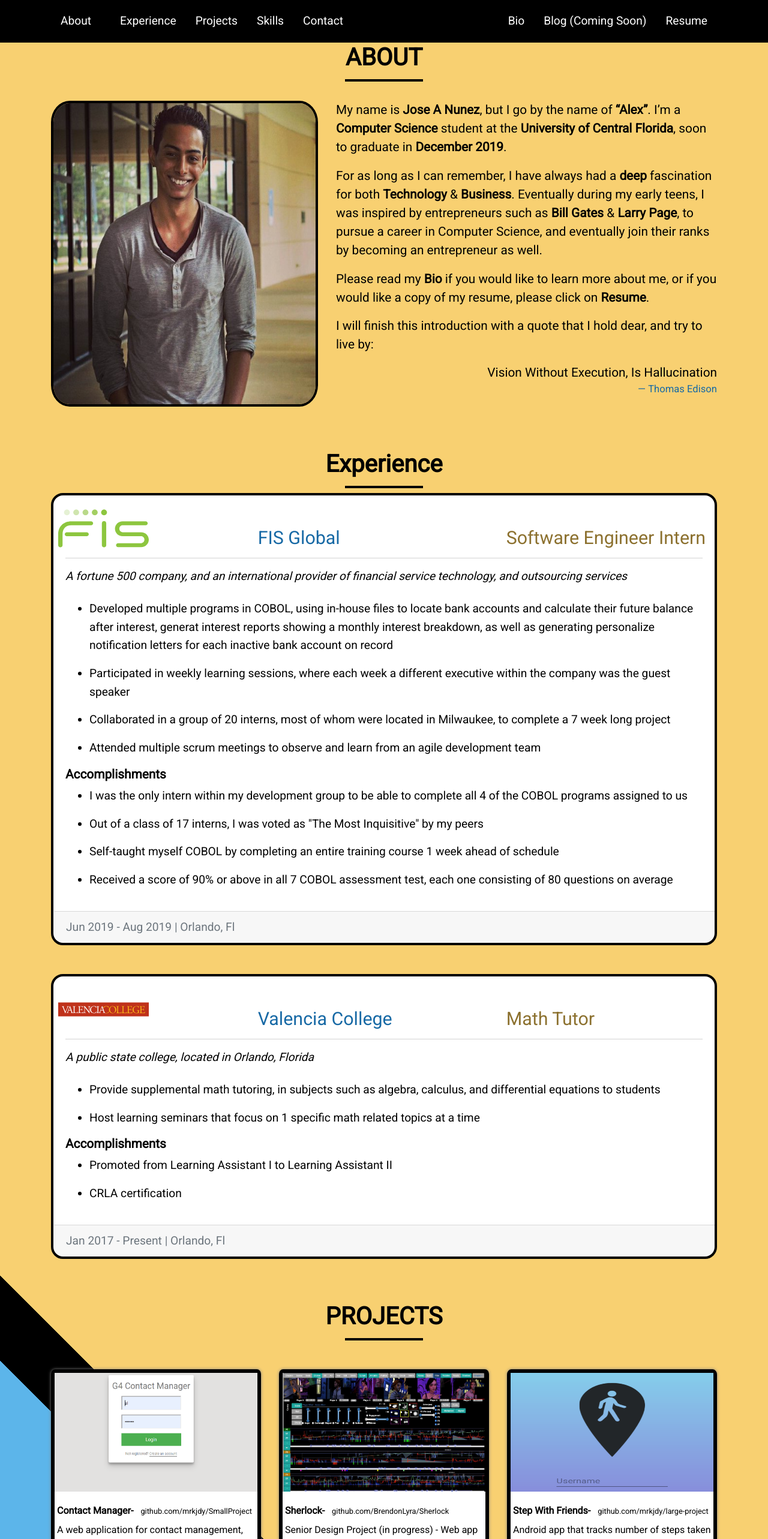
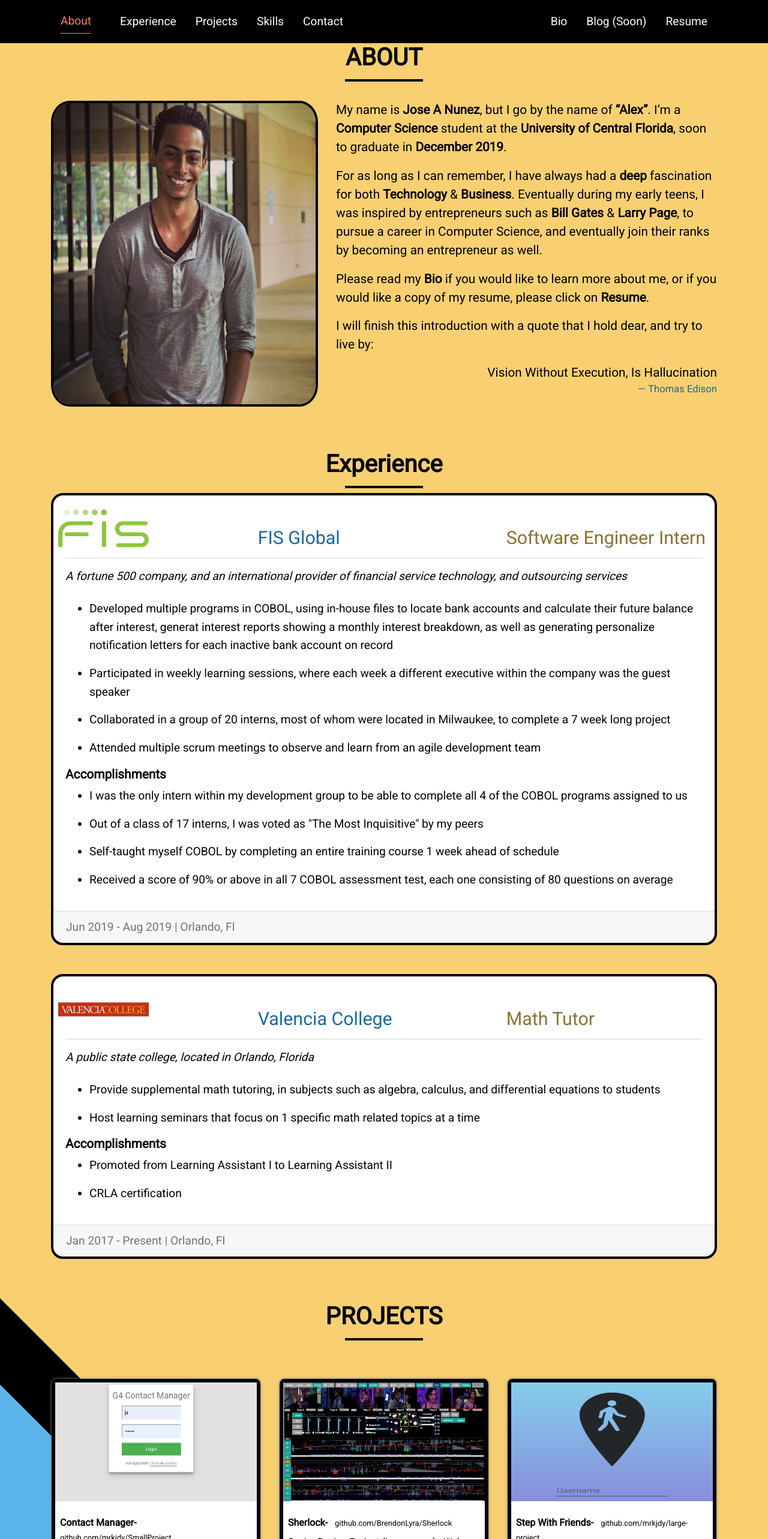
Before and after one commit to ThatDudeAlex/Portfolio-Website-React-Version-, a React (Create React App) app: page / in a window 1280 px wide. Shown: the top 2566 px of the page at 60% size. Built offline with nearby package versions, Linux system fonts and the light colour scheme.

Commit message:
fix bugs with nav bar and css

```diff
--- a/src/components/Navigation.js
+++ b/src/components/Navigation.js
@@ -2,6 +2,7 @@ import React, { Component } from "react";
 import { Navbar, Nav } from 'react-bootstrap';
 import { Container } from 'reactstrap';
 import { Link, animateScroll as scroll } from "react-scroll";
+import '../css/navigation.css';
 
 export default class Navigation extends Component {
 
@@ -12,78 +13,84 @@ export default class Navigation extends Component {
       <Navbar collapseOnSelect expand="md" className="bg-black text-white" fixed="top">
         <Container>
 
-          <Nav.Link href="">
           <Link
             activeClass="active"
             to="aboutComponent"
             spy={true}
             smooth={true}
             offset={-70}
-              duration={300}
+            duration={200}
+            className="nav-link"
           >
-              <Navbar.Brand href="" to="aboutComponent" className="text-white">About</Navbar.Brand>
+            {/* <Nav.Link href="#"> */}
+              <Navbar.Brand href="#"  className="text-white">About</Navbar.Brand>
+            {/* </Nav.Link> */}
           </Link>
-          </Nav.Link>
-
 
           <Navbar.Toggle aria-controls="responsive-navbar-nav" />
           <Navbar.Collapse id="responsive-navbar-nav">
             <Nav className="mr-auto">
-              <Nav.Link href="">
+
               <Link
                 activeClass="active"
                 to="expComponent"
                 spy={true}
                 smooth={true}
                 offset={-70}
-                  duration={300}
+                duration={200}
+                className="link"
               >
+                <Nav.Link href="#">
                   Experience
+                </Nav.Link>
               </Link>
-              </Nav.Link>
 
-              <Nav.Link href="">
               <Link
                 activeClass="active"
                 to="projectComponent"
                 spy={true}
                 smooth={true}
                 offset={-70}
-                  duration={300}
+                duration={200}
+                className="link"
               >
+                <Nav.Link href="#">
                   Projects
+                </Nav.Link>
               </Link>
-              </Nav.Link>
 
-              <Nav.Link href="">
               <Link
                 activeClass="active"
                 to="skillsComponent"
                 spy={true}
                 smooth={true}
                 offset={-70}
-                  duration={300}
+                duration={200}
+                className="link"
               >
+                <Nav.Link href="#">
                   Skills
+                </Nav.Link>
               </Link>
-              </Nav.Link>
 
-              <Nav.Link href="">
               <Link
                 activeClass="active"
                 to="contactComponent"
                 spy={true}
                 smooth={true}
-                  offset={-70}
-                  duration={300}
+                offset={-30}
+                duration={200}
+                className="link"
               >
+                <Nav.Link href="#">
                   Contact
+                </Nav.Link>
               </Link>
-              </Nav.Link>
+
             </Nav>
             <Nav>
               <Nav.Link href="#deets">Bio</Nav.Link>
-              <Nav.Link href="#deets">Blog (Coming Soon)</Nav.Link>
+              <Nav.Link href="#deets">Blog (Soon)</Nav.Link>
               <Nav.Link href="#deets">Resume</Nav.Link>
             </Nav>
           </Navbar.Collapse>
--- a/src/components/ProjectCards.js
+++ b/src/components/ProjectCards.js
@@ -1,51 +1,66 @@
 import React from "react";
 import { Container, Row, Col } from 'reactstrap';
 
-const ProjectCards = ({ allProjects }) => {
+const ProjectCards = ({ name, description, image, tech, url, git }) => {
     return (
-        <Container className=" text-left pt-4">
-            <Row>
 
 
-                {allProjects.map(prj => (
-                    <Col lg="4" className="text-left mt-3 mb-3" key={prj.id}>
-                        <div className=" projectCards">
-                            <img src={prj.image} className="prjImage mb-3" />
+        <Col lg="6" xl="4" className="text-left mt-3 mb-3 p-3">
+            <div className="projectCards">
 
-                            <div className="p-1">
-                                <a href={prj.url} target="_blank">
-                                    <strong className="prjName mr-2">{prj.name}</strong>
-                                    <span className="prjUrl">{prj.git}</span>
+                <img src={image} className="prjImage mb-3" />
+
+                <div className="p-2">
+                    <a href={url} target="_blank">
+                        <strong className="prjName mr-2">{name}</strong>
+                        <span className="prjUrl">{git}</span>
                     </a>
 
 
-                                <p className="mt-2">{prj.description}</p>
+                    <p className="mt-2">{description}</p>
 
                     <Row>
-                                    <Col xs="12" lg="3" className="pr-0">
+                        <Col xs="12" md="2" lg="3" xl="4" className="pr-0">
                             <strong>Tech Used: </strong>
                         </Col>
 
-                                    <Col xs="12" lg="9" className="pl-lg-0">
-                                        <span className="techDesc">{prj.tech}</span>
+                        <Col xs="12" md="10" lg="9" xl="8" className="pl-md-0">
+                            <span className="techDesc">{tech}</span>
                         </Col>
                     </Row>
 
                 </div>
             </div>
         </Col>
-                ))}
-                {/* <img src="/images/test.png" className="fluid-img" /> */}
+        // <h1>hi</h1>
+        // {allProjects.map(prj => (
+        //     <Col lg="6" xl="4" className="text-left mt-3 mb-3" key={prj.id}>
+        //         <div className=" projectCards">
+        //             <img src={prj.image} className="prjImage mb-3" />
 
-                {/* <div>
-                        <a><h5>Somelink goes here-</h5></a>
-                        <p>some description about the project goes here just to fill up
-                        space and stuff stuff stuff stuff stuff stuff</p>
-                        <p>the tech used for the project goes here</p>
-                    </div> */}
+        //             <div className="p-1">
+        //                 <a href={prj.url} target="_blank">
+        //                     <strong className="prjName mr-2">{prj.name}</strong>
+        //                     <span className="prjUrl">{prj.git}</span>
+        //                 </a>
 
-            </Row>
-        </Container>
+
+        //                 <p className="mt-2">{prj.description}</p>
+
+        //                 <Row>
+        //                     <Col xs="12" md="2" xl="3" className="pr-0">
+        //                         <strong>Tech Used: </strong>
+        //                     </Col>
+
+        //                     <Col xs="12" md="10" xl="9" className="pl-md-0">
+        //                         <span className="techDesc">{prj.tech}</span>
+        //                     </Col>
+        //                 </Row>
+
+        //             </div>
+        //         </div>
+        //     </Col>
+        // ))}
     );
 }
 
--- a/src/components/Projects.js
+++ b/src/components/Projects.js
@@ -4,7 +4,7 @@ import SectionHeading from "./SectionHeading";
 import ProjectCards from "./ProjectCards";
 
 
-const Projects = ({id}) => {
+const Projects = ({ id }) => {
 
     const allProjects = [
         {
@@ -14,7 +14,8 @@ const Projects = ({id}) => {
             tech: "HTML, CSS, Bootstrap, JavaScript, Node.js, Express, MySQL, Heroku",
             image: "/images/projects/contact-manager.png",
             git: "github.com/mrkjdy/SmallProject",
-            url: "https://github.com/mrkjdy/SmallProject"
+            url: "https://github.com/mrkjdy/SmallProject",
+            id: 1
         },
 
         {
@@ -24,7 +25,8 @@ const Projects = ({id}) => {
             image: "/images/projects/sherlock.png",
             tech: "React, Redux, Node.js, Express, MongoDB, React-Bootstrap",
             url: "https://github.com/BrendonLyra/Sherlock",
-            git: "github.com/BrendonLyra/Sherlock"
+            git: "github.com/BrendonLyra/Sherlock",
+            id:2
         },
 
         {
@@ -34,7 +36,8 @@ const Projects = ({id}) => {
             tech: "HTML, CSS, Bootstrap, JavaScript, Node.js, Express, MySQL, Heroku, Android Studios",
             image: "/images/projects/step-with-friends.png",
             url: "https://github.com/mrkjdy/large-project",
-            git: "github.com/mrkjdy/large-project"
+            git: "github.com/mrkjdy/large-project",
+            id: 3
         },
 
         {
@@ -44,7 +47,8 @@ const Projects = ({id}) => {
             image: "/images/projects/cannyFinal.png",
             tech: "C, 256x256 PGM images",
             url: "",
-            git: ""
+            git: "",
+            id: 4
         },
 
         {
@@ -54,7 +58,8 @@ const Projects = ({id}) => {
             image: "/images/projects/Weather_prj.svg",
             tech: "Android Studio, Dark Sky API",
             url: "https://small-project-cop4331.herokuapp.com/",
-            git: "github.com/mrkjdy/SmallProject"
+            git: "github.com/mrkjdy/SmallProject",
+            id: 5
         },
 
         {
@@ -64,7 +69,8 @@ const Projects = ({id}) => {
             image: "/images/projects/tries_prj.svg",
             tech: "C, Trie data structure",
             url: "",
-            git: ""
+            git: "",
+            id: 6
         }
     ];
 
@@ -74,9 +80,26 @@ const Projects = ({id}) => {
                 sectionName="PROJECTS"
                 headingColor="black"
             />
-            <ProjectCards
-                allProjects={allProjects}
-            />
+
+            <Container className=" text-left pt-4">
+                <Row>
+                    {/* <ProjectCards
+                        allProjects={allProjects}
+                    /> */}
+                    {allProjects.map(prj => (
+                        <ProjectCards
+                            name = {prj.name}
+                            description = {prj.description}
+                            image = {prj.image}
+                            tech = {prj.tech}
+                            url = {prj.url}
+                            git = {prj.git}
+                            key = {prj.name}
+                        />
+                    ))}
+                </Row>
+            </Container>
+
         </div>
     );
 }
--- a/src/css/index.css
+++ b/src/css/index.css
@@ -20,6 +20,7 @@ code {
   background-color: white;
   font-size: 1rem;
   box-shadow: 0 0 5px grey;
+  height: 100%;
 }
 
 .techDesc{
@@ -182,6 +183,8 @@ li {
   background-color: #2c3641 !important;
 }
 
+
+
 .nav .nav-link:hover{
   background-color: #5cb5ea !important;
 }
@@ -267,18 +270,7 @@ html{
   color: #50585a;
 }
 
-/* Navigation bar styles */
-.navbar-brand:hover{
-  color: #E31B6D !important;
-}
 
-.navbar-nav .nav-link, .test1 {
-  color: white !important;
-}
-
-.navbar-nav .nav-link:hover {
-  color: #E31B6D !important;
-}
 
 /* card styles */
 .card{
@@ -335,6 +327,10 @@ html{
 
   .company-name-format{
     padding-top: 3rem;
+  }
+
+  .projectCards{
+    /* height: 402px; */
   }
 
 }
--- /dev/null
+++ b/src/css/navigation.css
@@ -0,0 +1,27 @@
+/* Navigation bar styles */
+/* .navbar-brand:hover{
+    color: #E31B6D !important;
+  } */
+
+  .nav-link {
+    color: white !important;
+    cursor: pointer;
+  }
+
+  .navbar-nav .nav-link:hover,
+  .navbar-brand:hover
+   {
+    /* color: #E31B6D !important; */
+    color: #ef8354 !important;
+  }
+
+a.active .nav-link, a.active .navbar-brand{
+    color: #ef8354 !important;
+    /* color: #E31B6D !important; */
+    border-bottom: 1px solid #ef8354;
+    padding-bottom: 5px;
+  }
+
+  .bg-black{
+    background-color: black;
+  }
```
Also changed, not shown: src/components/Contact.js (+6 -3 lines). Lines whose indentation alone changed are shown as unchanged.
